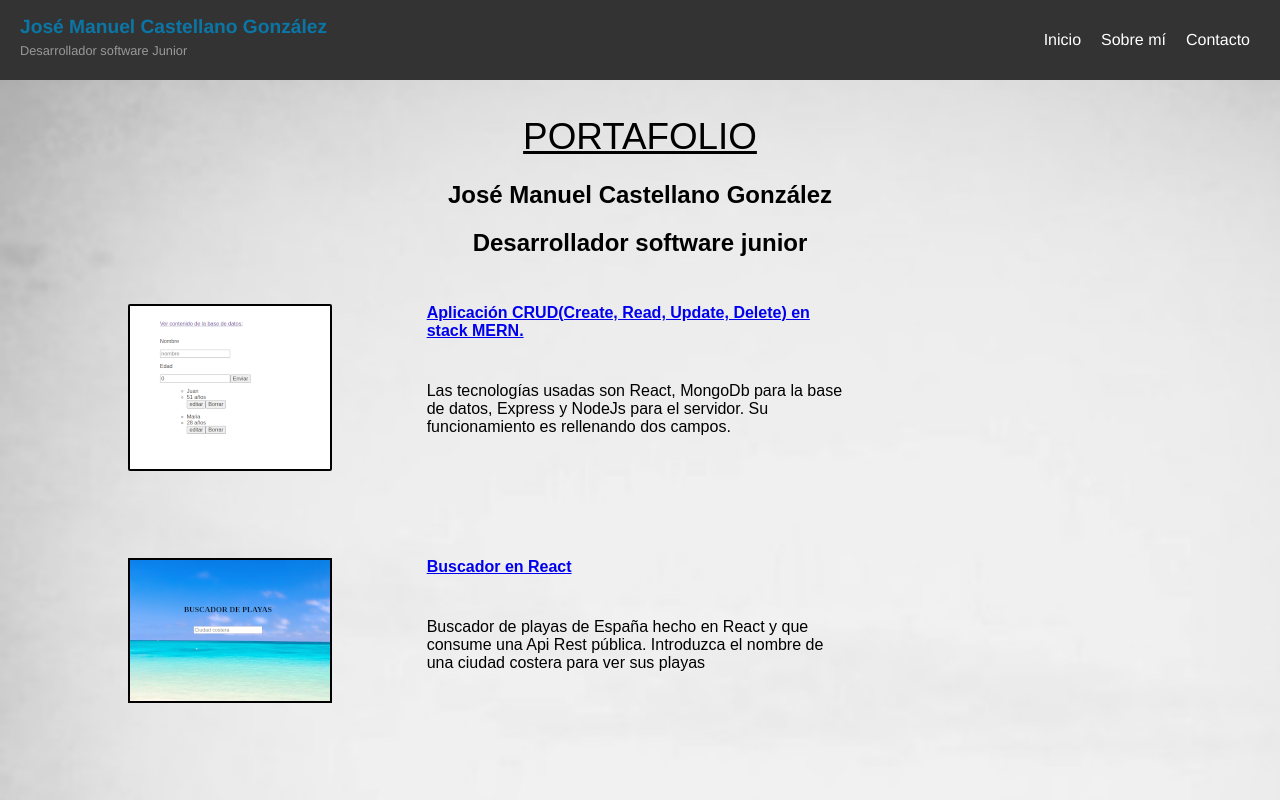
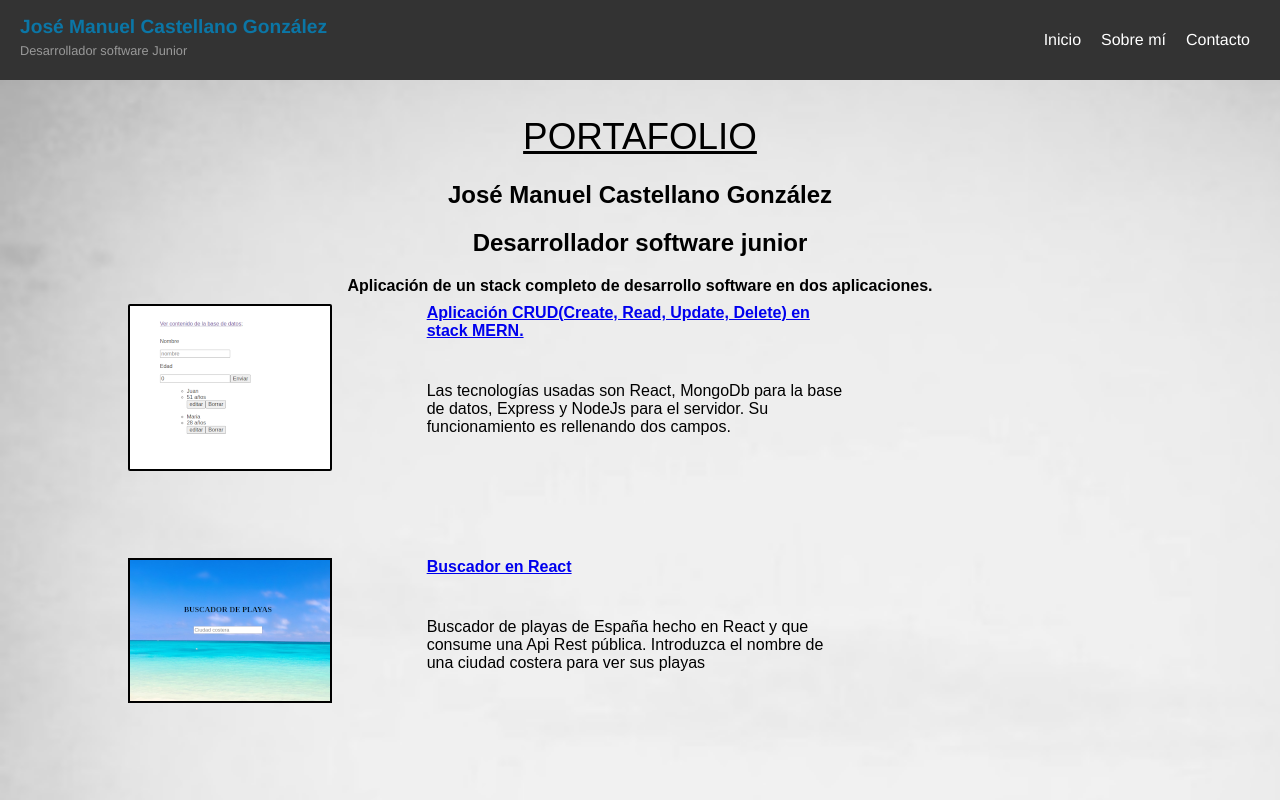
Before and after one commit to josemanuel80/hola-mundo, a React (Create React App) app: page / in a window 1280 px wide. Shown: the top 800 px of the page. Built offline with nearby package versions, Linux system fonts and the light colour scheme.

Commit message:
mas texto

```diff
--- a/src/components/App.js
+++ b/src/components/App.js
@@ -13,6 +13,14 @@ function App() {
           </h1>
           <h2>José Manuel Castellano González</h2>
           <h2>Desarrollador software junior</h2>
+          <p>
+            <b>
+              Aplicación de un stack completo de desarrollo software en dos
+              aplicaciones.
+            </b>
+          </p>
+          <br></br>
+          <br></br>
         </div>
         <div className="text1">
           <div className="part1">
```
